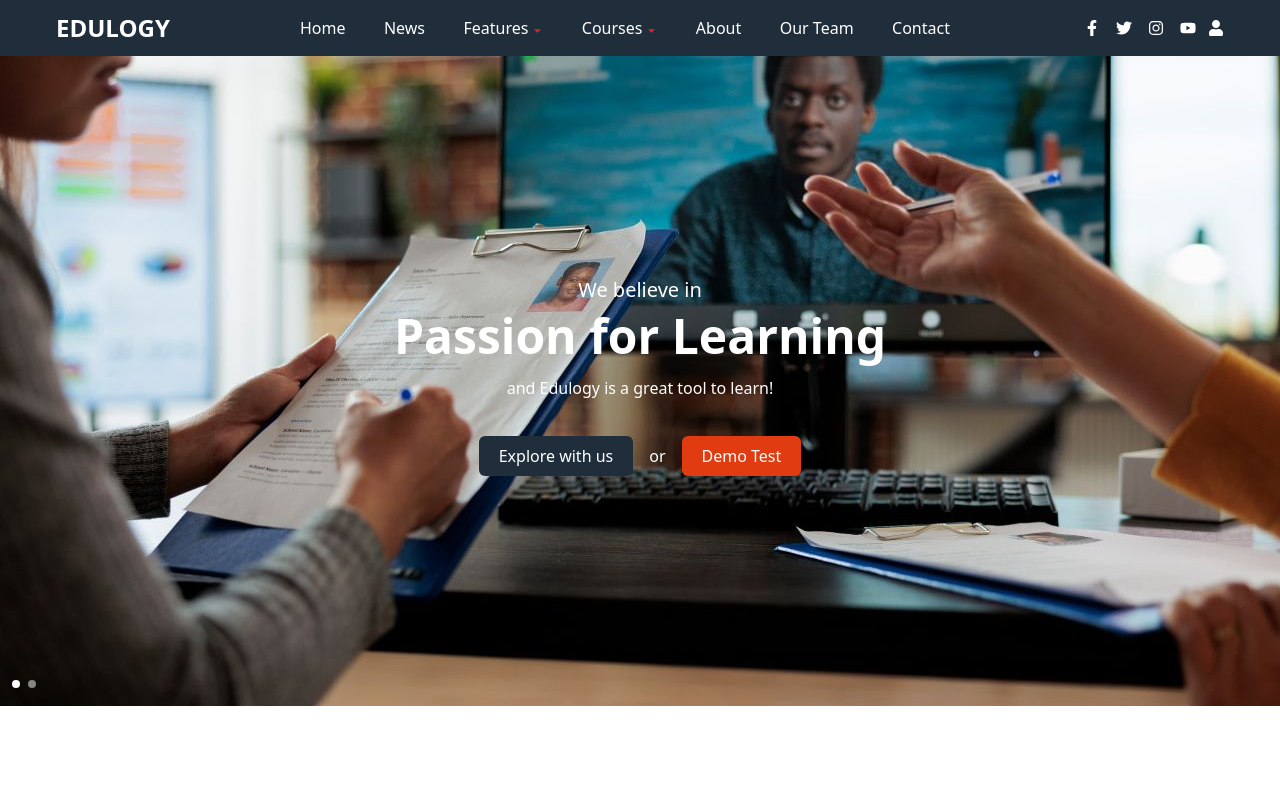
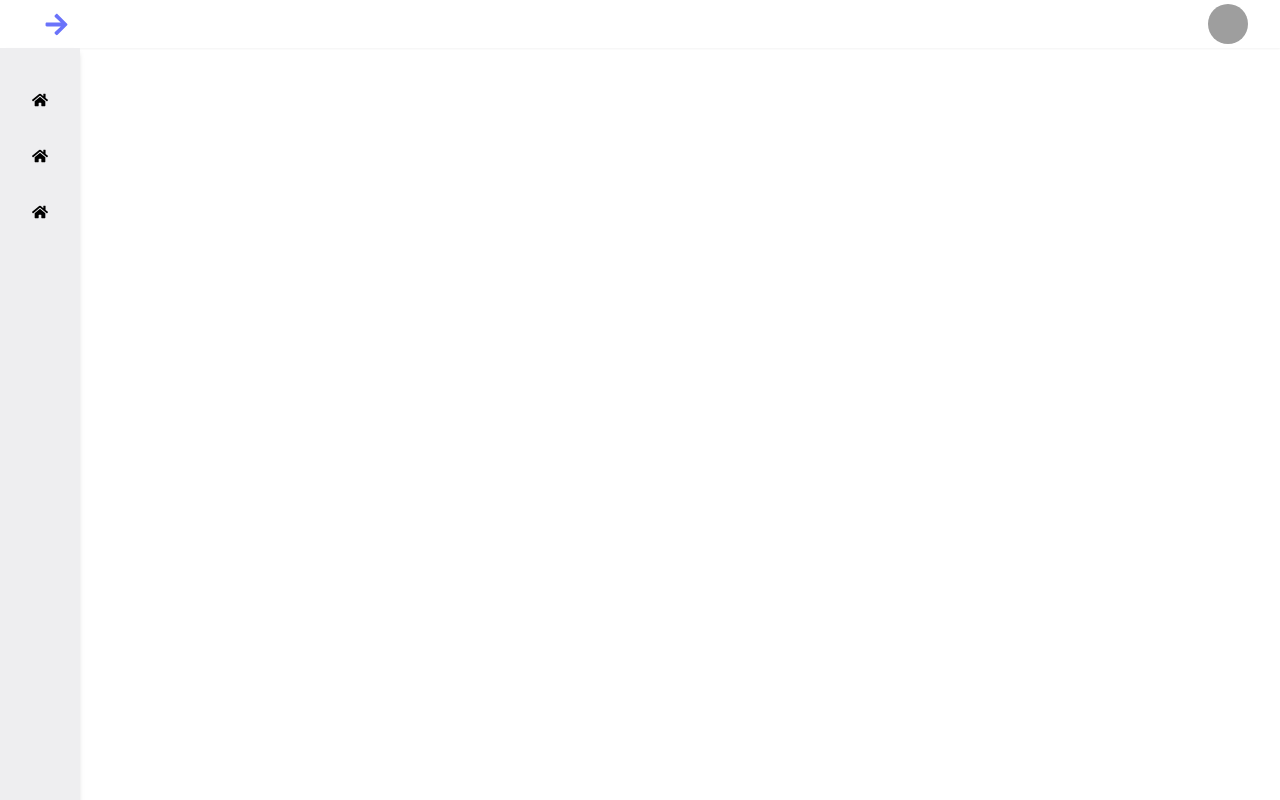
Before and after one commit to RomanAyyaz/Talent-Link, a React (Create React App) app in the folder client/: page / in a window 1280 px wide. Shown: the top 800 px of the page. Built offline with nearby package versions, Linux system fonts and the light colour scheme; grey boxes are pictures that could not be loaded.

Commit message:
Started working on Instructor DashBoard

```diff
--- a/client/src/App.js
+++ b/client/src/App.js
@@ -5,17 +5,19 @@ import { ToastContainer} from 'react-toastify';
 import 'react-toastify/dist/ReactToastify.css';
 import {BrowserRouter,Route,Routes} from 'react-router-dom'
 import ChangePassword from './Components/User/Registration/ChangePassword';
+import InstructorDashBoard from './Components/CourseInstructor/InstructorDashBoard';
 function App() {
   return (
     <div className="App">
-      <ToastContainer/>
+      <InstructorDashBoard/>
+      {/* <ToastContainer/>
       <BrowserRouter>
       <Routes>
       <Route path='/' element ={<LandingPage/>}/>
       <Route path='/login' element ={<Login/>}/>
       <Route path='/changepassword' element = {<ChangePassword/>}/>
       </Routes>
-      </BrowserRouter>
+      </BrowserRouter> */}
 
     </div>
   );
--- /dev/null
+++ b/client/src/Components/CourseInstructor/InstructorDashBoard.jsx
@@ -0,0 +1,12 @@
+import React from 'react'
+import Navbar from './Navbar'
+
+function InstructorDashBoard() {
+  return (
+    <div>
+        <Navbar/>
+    </div>
+  )
+}
+
+export default InstructorDashBoard
--- /dev/null
+++ b/client/src/Components/CourseInstructor/Navbar.jsx
@@ -0,0 +1,223 @@
+import React, { useState } from "react";
+import {
+  FaBars,
+  FaArrowRight,
+  FaHome,
+  FaCaretRight,
+  FaCaretDown,
+  FaRegUser,
+  FaRegEnvelope,
+  FaRegArrowAltCircleLeft
+} from "react-icons/fa";
+function Navbar() {
+  let [showProfile, setShowProfile] = useState(false);
+  let [showSidebar, setShowSidebar] = useState(false);
+  let [Courses,setCourses] = useState(false)
+  let [Students,setStudents] = useState(false)
+  return (
+    <>
+      <div className="bg-bgwhite w-full h-12 flex items-center justify-between px-3 lg:px-8 shadow-sm">
+        {/* Arrow to show on md screens */}
+        <div className="md:flex items-center justify-between hidden">
+          {showSidebar ? (
+            <FaBars
+              className="text-neutral-500 ml-3 duration-1000"
+              size={25}
+              onClick={() => {
+                setShowSidebar(!showSidebar);
+              }}
+            />
+          ) :  (
+            <FaArrowRight
+              className="text-InstructorPrimary ml-3 duration-1000"
+              size={25}
+              onClick={() => {
+                setShowSidebar(!showSidebar);
+              }}
+            />
+          )}
+        </div>
+        <div className="flex items-center justify-between md:hidden">
+          {showSidebar ? (
+            <FaArrowRight
+              className="text-InstructorPrimary ml-3 duration-1000"
+              size={25}
+              onClick={() => {
+                setShowSidebar(!showSidebar);
+              }}
+            />
+          ) : (
+            <FaBars
+              className="text-neutral-500 ml-3 duration-1000"
+              size={25}
+              onClick={() => {
+                setShowSidebar(!showSidebar);
+              }}
+            />
+          )}
+        </div>
+        <div className="relative" onClick={() => setShowProfile(!showProfile)}>
+          <img
+            src="https://img.freepik.com/free-photo/portrait-white-man-isolated_53876-40306.jpg"
+            alt=""
+            className="w-10 h-10 rounded-full cursor-pointer"
+          />
+          {showProfile && (
+            <div className="absolute duration-1000  right-0 mt-2.5 bg-bgwhite h-28 w-40 rounded-lg py-2 text-neutral-500 text-sm shadow-lg">
+              <div className="flex items-center py-1.5 cursor-pointer hover:bg-gray-100 hover:text-InstructorPrimary w-full px-5">
+                <FaRegUser/>
+                <h1 className="mx-2.5">Profile</h1>
+              </div>
+              <div className="flex items-center py-1.5 cursor-pointer hover:bg-gray-100 hover:text-InstructorPrimary w-full px-5">
+                <FaRegEnvelope />
+                <h1 className="mx-2.5">Inbox</h1>
+              </div>
+              <div className="flex items-center py-1.5 cursor-pointer hover:bg-gray-100 hover:text-InstructorPrimary w-full px-5">
+                <FaRegArrowAltCircleLeft/>
+                <h1 className="mx-2.5">Logout</h1>
+              </div>
+            </div>
+          )}
+        </div>
+      </div>
+      {showSidebar && (
+        <div className=" md:hidden duration 1000 w-56 bg-bgInstSidebar h-screen text-start text-gray-500 py-6 px-5">
+          <h1 className="text-sm text-gray-500">Main Menu</h1>
+          <div className="px-2 flex mt-5 items-center">
+            <FaHome className="text-black" />
+            <p className="ml-4 text-sm font-medium">Dashboard</p>
+          </div>
+          <div className={`${Courses && 'text-InstructorPrimary bg-gray-300'} py-2 rounded px-2 flex mt-4 items-center justify-between`} onClick={()=>{
+            setCourses(!Courses)
+          }}>
+            <div className="flex items-center justify-between">
+            <FaHome className={` ${Courses ? 'text-InstructorPrimary':'text-black'}`} />
+            <p className="ml-4 text-sm font-medium">Courses</p>
+            </div>
+            <div className="my-auto">
+                {
+                    Courses? <FaCaretDown/> : <FaCaretRight/>
+                }
+            </div>
+          </div>
+          {
+            Courses &&  <ul className="text-sm font-normal px-10 py-2">
+            <li className="my-2">All Courses</li>
+            <li className="my-2">Add Courses</li>
+            <li className="my-2">Edit Courses</li>
+            <li className="my-2">About Courses</li>
+            </ul>
+          }
+          <div className={`${Students && 'text-InstructorPrimary bg-gray-300'} rounded  py-2 px-2 flex mt-2 items-center justify-between`} onClick={()=>{
+            setStudents(!Students)
+          }}>
+            <div className="flex items-center justify-between">
+            <FaHome className={`${Students ? 'text-InstructorPrimary':'text-black'}`} />
+            <p className="ml-4 text-sm font-medium">Students</p>
+            </div>
+            <div className="my-auto">
+            {
+                    Students? <FaCaretDown/> : <FaCaretRight/>
+            }
+            </div>
+          </div>
+          {
+            Students &&  <ul className="text-sm font-normal px-10 py-2">
+            <li className="my-2">All Students </li>
+            <li className="my-2">Add Students </li>
+            <li className="my-2">Edit Students </li>
+            <li className="my-2">About Students </li>
+            </ul>
+          }
+        </div>
+      )}
+      {/* Side bar on md and larger devices */}
+      {
+        <div
+          className={`bg-bgsidebarInst shadow-md hidden  w-20 h-screen md:flex flex-col ${!showSidebar && 'items-center'} py-8
+            ${
+                showSidebar && "w-52 text-start items-start text-neutral-500"
+              }`}
+        >
+          <h1 className={` text-sm text-neutral-500 px-8 ${!showSidebar && "hidden"}`}>Main Menu</h1>
+          <div
+            className={`p-3 group hover:bg-gray-300 rounded cursor-pointer ${
+              showSidebar && "flex justify-between items-center py-2 px-3 w-full  mt-4"
+            }`}
+          >
+            <div className={`${showSidebar && 'flex items-center justify-between px-2'}`}>
+            <FaHome className={`text-black group-hover:text-InstructorPrimary`} />
+            <h1 className={`text-sm ml-4 font-medium group-hover:text-InstructorPrimary ${!showSidebar && "hidden"}`}>Dashboard</h1>
+            </div>
+          </div>
+          <div
+            className={`p-3 mt-4 hover:bg-gray-300 rounded cursor-pointer group ${
+              showSidebar && "flex justify-between items-center py-2 px-3 w-full"
+            } ${Courses && 'text-InstructorPrimary bg-gray-300'}`}
+          >
+            <div className={`${showSidebar && 'flex items-center justify-between px-2 w-full'}`}
+            onClick={()=>{
+                setCourses(!Courses)
+            }}>
+                <div className="flex items-center justify-between">
+                <FaHome className={` group-hover:text-InstructorPrimary ${Courses && 'text-InstructorPrimary'}`} />
+                <h1 className={`text-sm ml-4 font-medium group-hover:text-InstructorPrimary ${!showSidebar && "hidden"}`}>Courses</h1>
+                </div>
+            <div className="my-auto">
+            {
+                    showSidebar && <div className="my-auto">
+                    {
+                        Courses? <FaCaretDown/> : <FaCaretRight/>
+                    }
+                </div>
+                }
+            </div>
+            </div>
+          </div>
+          {
+            Courses &&  <ul className="text-sm font-normal px-10 py-2 duration-300">
+            <li className="my-2 cursor-pointer">All Courses</li>
+            <li className="my-2 cursor-pointer">Add Courses</li>
+            <li className="my-2 cursor-pointer">Edit Courses</li>
+            <li className="my-2 cursor-pointer">About Courses</li>
+            </ul>
+          }
+          <div
+            className={`p-3 mt-4 hover:bg-gray-300 rounded cursor-pointer group ${
+              showSidebar && "flex justify-between items-center py-2 px-3 w-full"
+            }  ${Students && 'text-InstructorPrimary bg-gray-300'}`}
+          >
+
+            <div className={`${showSidebar && 'flex items-center justify-between px-2 w-full cursor-pointer'}`} onClick={()=>
+                {
+                    setStudents(!Students)
+                }
+            }>
+                <div className="flex items-center justify-between">
+                <FaHome className={` group-hover:text-InstructorPrimary ${Students && 'text-InstructorPrimary'}`} />
+                <h1 className={`text-sm ml-4 font-medium group-hover:text-InstructorPrimary ${!showSidebar && "hidden"}`}>Students</h1>
+                </div>
+                {
+                    showSidebar && <div className="my-auto">
+                    {
+                        Students? <FaCaretDown/> : <FaCaretRight/>
+                    }
+                </div>
+                }
+            </div>
+          </div>
+          {
+            Students &&  <ul className="text-sm font-normal px-10 py-2 duration-300300">
+            <li className="my-2 cursor-pointer">All Students </li>
+            <li className="my-2 cursor-pointer">Add Students </li>
+            <li className="my-2 cursor-pointer">Edit Students </li>
+            <li className="my-2 cursor-pointer">About Students </li>
+            </ul>
+          }
+        </div>
+      }
+    </>
+  );
+}
+
+export default Navbar;
--- a/client/tailwind.config.js
+++ b/client/tailwind.config.js
@@ -17,7 +17,10 @@ module.exports = {
         youtube:'	#FF0000',
         bgotherLink:"#F7F9F9",
         bgSkills:"#F9F9F9",
-        bgwhite:'#FFFFFF'
+        bgwhite:'#FFFFFF',
+        bgInstSidebar:"#EEEEEF",
+        InstructorPrimary:'#6A73FA',
+        bgsidebarInst:'#EEEEF0'
       }
     },
   },
```
